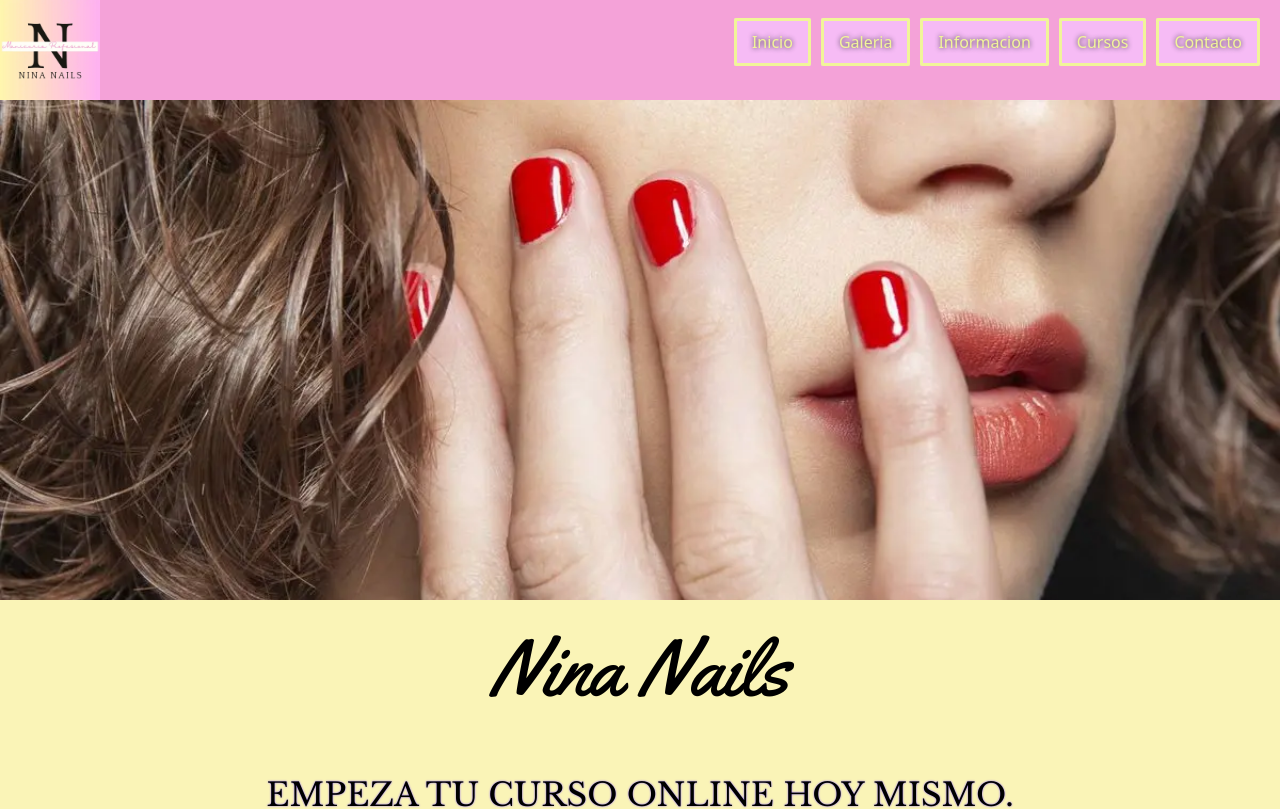
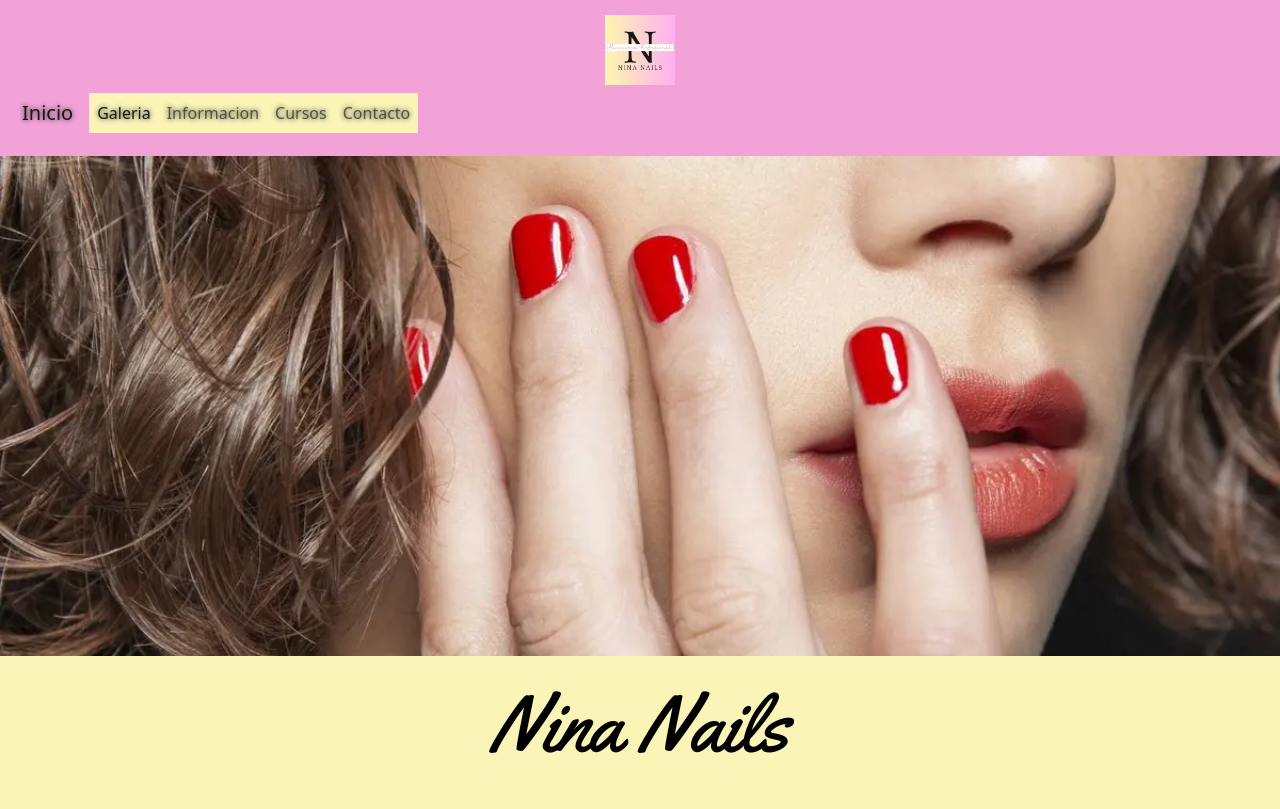
Before and after one commit to silvanabravo21/proyectocoder, a website: page index.html in a window 1280 px wide. Shown: the top 809 px of the page. Drawn offline with nearby package versions, Linux system fonts and the light colour scheme.

Commit message:
comit menu rama

```diff
--- a/index.html
+++ b/index.html
@@ -30,22 +30,30 @@
            <img src="img/logo-1.webp" alt="Logo de Ninanails" class="logo">
        </a>
            <!--Menu de navegacion-->
-   <nav >
-           <ul class="menu">
-               <li><a href="index.html" class="enlaces">Inicio</a></li>
-               <li><a href="pages/galeria.html" class="enlaces">Galeria</a></li>
-               <li><a href="pages/informacion.html" class="enlaces">Informacion</a></li>
-               <li><a href="pages/cursos.html" class="enlaces">Cursos</a></li>
-               <li><a href="pages/contacto.html" class="enlaces">Contacto</a></li>
-           </ul>
-   </nav>
+           <nav class="navbar navbar-expand-lg container-fluid ">
+            <div class="container-fluid">
+              <a class="navbar-brand" href="index.html">Inicio</a>
+              <button class="navbar-toggler" type="button" data-bs-toggle="collapse" data-bs-target="#navbarNavAltMarkup" aria-controls="navbarNavAltMarkup" aria-expanded="false" aria-label="Toggle navigation">
+                <span class="navbar-toggler-icon"></span>
+              </button>
+              <div class="collapse navbar-collapse" id="navbarNavAltMarkup">
+                <div class="navbar-nav">
+                  <a class="nav-link active"  href="/pages/galeria.html">Galeria</a>
+                  <a class="nav-link" href="/pages/informacion.html">Informacion</a>
+                  <a class="nav-link" href="/pages/cursos.html">Cursos</a>
+                  <a class="nav-link" href="pages/contacto.html">Contacto</a>
+                </div>
+              </div>
+            </div>
+          </nav>
+
    </header>
 
     <!---IMAGEN CSS - BANNER -->
   <div class="banner"></div>
 
   <!--TITULOS-->
-
+<main>
 <div>
 <h1 data-aos="flip-left" class="titulo-index" >Nina Nails</h1>
 
@@ -77,7 +85,7 @@
       <p class="card-text">Aqui encontraras las capacitaciones mas completas del mercado: originales, fundamentadas y eficaces.</p>
     </div>
   </div>
-  <!--card -->
+  <!--card 4-->
   <div data-aos="zoom-out-left" class="card-inicio" style="width: 18rem;">
     <img src="img/foto-7.webp" class="card-img-top" alt="uñas francesas en blanco">
     <div class="card-body">
@@ -86,7 +94,7 @@
     </div>
   </div>
 </div>
-
+</main>
 <!--TITULOS FINALES-->
 <section class="titulos">
 
--- a/scss/partials/_index.scss
+++ b/scss/partials/_index.scss
@@ -9,58 +9,78 @@
 header{
         display: flex;
         top:0;
-        z-index: 1;
         background-color: #f39adc;
-        justify-content: space-around;
-        flex-direction: row;
-        width: 100%;
+        justify-content: space-between;
+        flex-direction: column;
         align-items: center;
         opacity: .9;
-        gap: 20px;
+        padding: 15px 10px;
+
+
+        nav{
+          .container-fluid{
+                background-color: #f39adc;
+                text-shadow:0 0 5px #191825;}
+                .navbar-nav{
+                    background-color:#FAF4B7;
+                    @media(min-width:992){
+                     background-color: #f39adc;
+                    }
+
+
+                }
+         ul{
+            display: flex;
+            flex-direction: row;
+            flex-wrap: wrap;
+            list-style: none;
+            gap: 10px;
+
+            .enlaces{
+                color: #F0F696;
+                text-shadow:0 0 5px #191825;
+
+
+                @media(min-width:500px) {
+                    flex-direction: row;
+                    position: sticky;
+                    color: #F0F696;
+                    text-shadow:0 0 5px #191825;
+                    border-radius: 2px;
+                    background-color: #F5B5FC;
+                    border: solid;
+                    padding: 10px 15px;
+                }
+            }
+        }
+        a{
+            text-decoration: none;
+        }
 
 @media (min-width:768px){
             flex-direction: row;
             position: sticky;
     }
-header .menu {
-    flex-direction: row;
-    gap: 10px;
-}
+}}
 
-@media(min-width: 500px){
-                flex-direction: row;
-                gap: 10px;
-        }
+
+
+.logo{
+        width: 70px;
     }
-.logo{
-        width: 100px;
-    }
-nav ul{
-        display: flex;
-        gap: 20px;
-        margin-right: 20px;
-        list-style: none;
-        text-decoration: none;
-a{
-            text-decoration: none;
-        }
-     }
-    .enlaces{
-        color: #F0F696;
-        text-shadow:0 0 5px #191825;
-        border-radius: 2px;
-        background-color: #F5B5FC;
-        border: solid;
-        padding: 10px 15px;
-    }
+
+
+
+@media (min-width:500px){
     .banner{
-            background-image: url(../img/foto-portada.jpg);
+            background-image: url(/img/foto-portada.webp
+            );
             background-size: cover;
             background-repeat: no-repeat;
             background-attachment: fixed;
             height: 500px;
             width: 100%;
-    }
+    }  }
   a:hover{
     background-color: #f39adc;
     transition: all .5s;
@@ -107,6 +127,7 @@ p{
     align-content: space-around;
     margin-bottom: 20px;
     justify-items: center;
+    width: 100%;
     @media (min-width:768px){
         justify-items: center;
     }
@@ -119,9 +140,11 @@ p{
     @media(min-width:768px){
             display: grid;
             justify-items: center;
+            align-items: flex-start;
             grid-template-columns: repeat(2, 1fr);
         }
     @media(min-width:992px){
+        align-items: flex-start;
                 grid-template-columns: repeat(4,1fr);
             }
         }
```
Also changed, not shown: css/styles.css, img/foto-portada.jpg (added), 1 other file.
